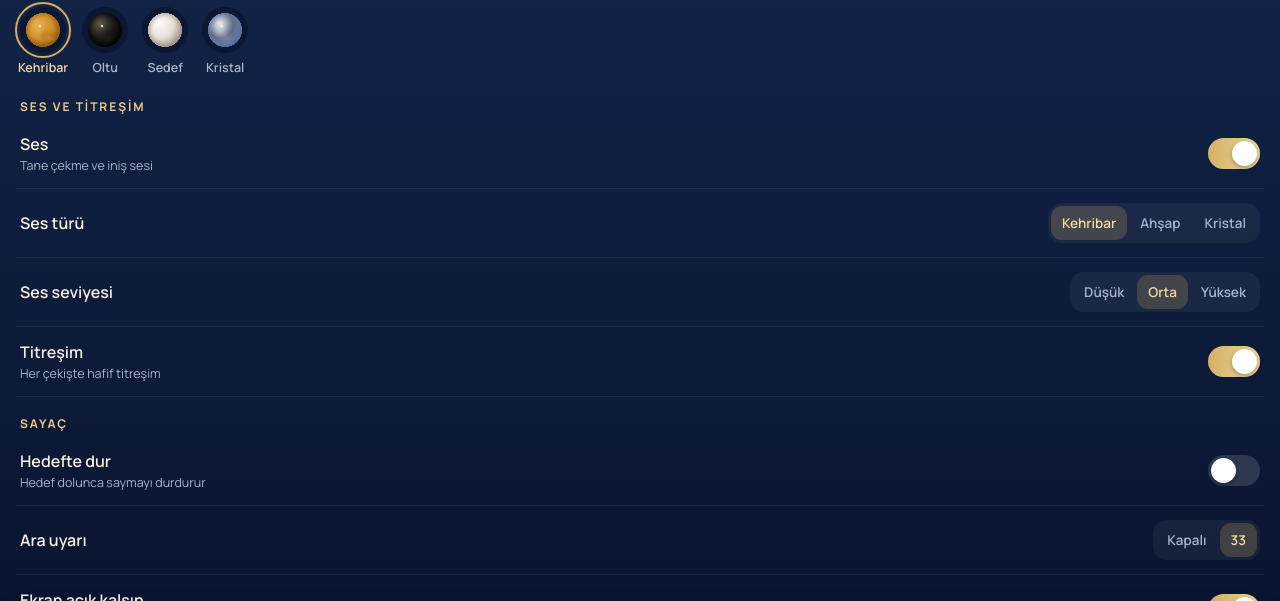
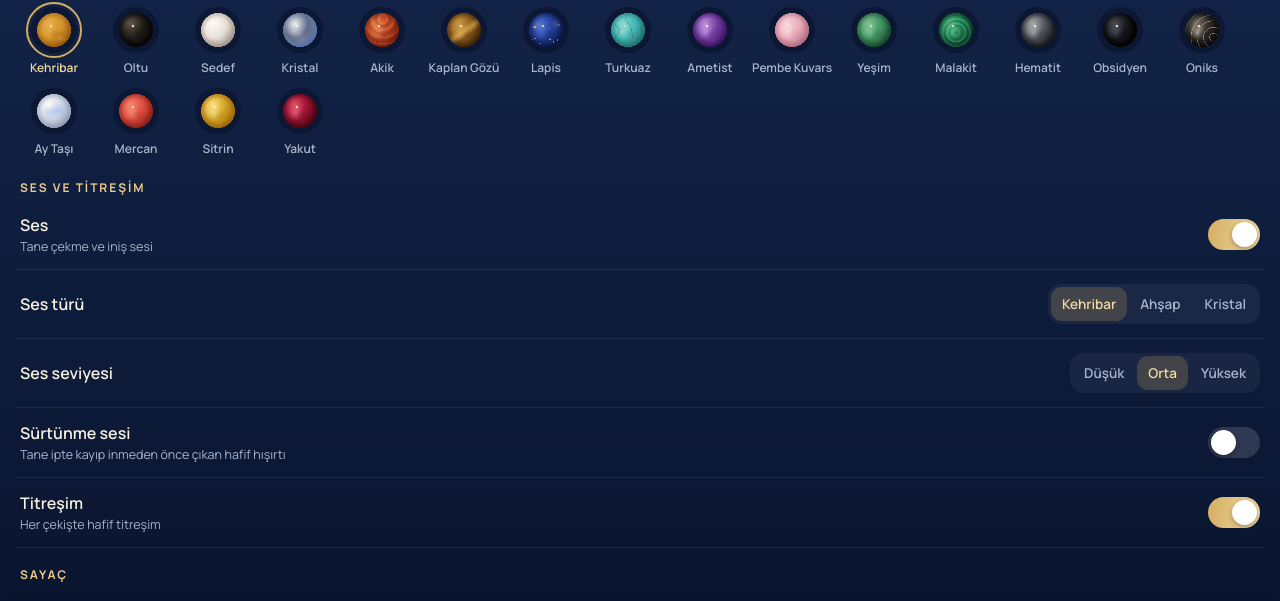
Before and after one commit to mrkriptoofficial-ops/kalemsel-backend-v2, a plain HTML site: page web/index.html in a window 1280 px wide. Both pictures are taken after a click on the button 44 px from the left and 32 px from the top of the page. Shown: the part 199-800 px from the top of the page. Drawn offline with nearby package versions, Linux system fonts and the light colour scheme.

Commit message:
feat(web): natural stones, larger beads, optional slide sound
- same 15 natural stones and stone patterns as Android 3.9
- larger, touching beads and smaller dome (Android 3.8 geometry)
- slide (friction) sound off by default, toggle in settings

Co-Authored-By: Claude Opus 5.5 <noreply@anthropic.com>
Claude-Session: https://claude.ai/code/session_015i94Xf4mT6Y1UCEueiix2i

```diff
--- a/web/app.js
+++ b/web/app.js
@@ -27,7 +27,7 @@ const defaults = () => ({
   selId: 1, total: 0, history: {}, laps: {},
   virds: DATA.virdler.map((v) => ({ id: v.id, name: v.name, steps: v.steps })),
   session: null,
-  settings: { bead: 0, sound: true, soundType: 0, vol: 1, haptic: true, stopAtTarget: false, milestone: 33, wake: true },
+  settings: { bead: 0, sound: true, soundType: 0, vol: 1, slide: false, haptic: true, stopAtTarget: false, milestone: 33, wake: true },
 });
 let S;
 try { S = Object.assign(defaults(), JSON.parse(localStorage.getItem(KEY) || 'null') || {}); } catch { S = defaults(); }
@@ -125,7 +125,7 @@ function soundOn() { return S.settings.sound; }
 function fbPull(milestone, completed) {
   if (!soundOn()) return;
   const v = VOLS[S.settings.vol] ?? 0.8, type = SOUND_TYPES[S.settings.soundType] || 'kehribar';
-  Audio.play('kayma', v * 0.55, 0, 0.96 + Math.random() * 0.08);
+  if (S.settings.slide) Audio.play('kayma', v * 0.55, 0, 0.96 + Math.random() * 0.08);
   Audio.play(type, v, PULL_MS / 1000, 0.96 + Math.random() * 0.08);
   if (milestone) Audio.play(type, v * 0.85, PULL_MS / 1000 + 0.09, 1.04);
   if (completed) Audio.play('zil', v, PULL_MS / 1000);
@@ -155,10 +155,25 @@ document.addEventListener('visibilitychange', () => { if (document.visibilitySta
 
 // ───────────── Tespih malzemeleri ─────────────
 const BEADS = [
-  { name: 'Kehribar', base: hex('#D3922A'), light: hex('#E6AA45'), edge: hex('#955A10'), mL: hex('#E8B04C'), mD: hex('#A0702A'), spec: 0.85, silver: true },
+  { name: 'Kehribar', base: hex('#D3922A'), light: hex('#E6AA45'), edge: hex('#955A10'), mL: hex('#E8B04C'), mD: hex('#A0702A'), spec: 0.85, silver: true, pat: 'DROPS' },
   { name: 'Oltu', base: hex('#1C1915'), light: hex('#524940'), edge: hex('#040303'), mL: hex('#332C25'), mD: hex('#0A0908'), spec: 1, silver: true },
   { name: 'Sedef', base: hex('#E6DED3'), light: hex('#FFFFFF'), edge: hex('#A0928A'), mL: hex('#F7E3EE'), mD: hex('#D9E5F3'), spec: 0.8, silver: false },
   { name: 'Kristal', base: hex('#DCE6FF', 0.4), light: hex('#FFFFFF', 0.933), edge: hex('#5E7AB4', 0.8), mL: hex('#FFFFFF', 0.533), mD: hex('#A9BDF0', 0.333), spec: 1, silver: false },
+  { name: 'Akik', base: hex('#B5401F'), light: hex('#E0703F'), edge: hex('#6E1A0A'), mL: hex('#F09A6A'), mD: hex('#7A2210'), spec: 0.9, silver: true, pat: 'BANDS' },
+  { name: 'Kaplan Gözü', base: hex('#8A5A1C'), light: hex('#D49A3E'), edge: hex('#3E2408'), mL: hex('#F0C060'), mD: hex('#4A2C0C'), spec: 0.9, silver: true, pat: 'CHATOYANT' },
+  { name: 'Lapis', base: hex('#1F3A93'), light: hex('#3C62C8'), edge: hex('#0A1745'), mL: hex('#5577D8'), mD: hex('#0F1F5C'), spec: 0.8, silver: false, pat: 'FLECKS' },
+  { name: 'Turkuaz', base: hex('#3FB3B0'), light: hex('#7FD8D2'), edge: hex('#1E6F70'), mL: hex('#A5E8E0'), mD: hex('#2A8A88'), spec: 0.5, silver: true, pat: 'VEINS' },
+  { name: 'Ametist', base: hex('#7B3FA8', 0.88), light: hex('#C08BE8', 0.95), edge: hex('#3A1260'), mL: hex('#D9B2F5'), mD: hex('#4E1F7A'), spec: 1, silver: true },
+  { name: 'Pembe Kuvars', base: hex('#E8A9B8'), light: hex('#F8D3DC'), edge: hex('#B06A80'), mL: hex('#FFE6EC'), mD: hex('#C88596'), spec: 0.7, silver: false },
+  { name: 'Yeşim', base: hex('#3E8E5E'), light: hex('#74C08E'), edge: hex('#17462B'), mL: hex('#9AD8AE'), mD: hex('#245F3C'), spec: 0.7, silver: false },
+  { name: 'Malakit', base: hex('#1E7A4E'), light: hex('#3FAF77'), edge: hex('#08331F'), mL: hex('#5CCB92'), mD: hex('#0B4A2C'), spec: 0.8, silver: false, pat: 'BANDS' },
+  { name: 'Hematit', base: hex('#4A4D52'), light: hex('#9DA2AA'), edge: hex('#16171A'), mL: hex('#C0C5CC'), mD: hex('#222428'), spec: 1, silver: true },
+  { name: 'Obsidyen', base: hex('#121318'), light: hex('#3A3D48'), edge: hex('#000000'), mL: hex('#5A6070'), mD: hex('#050506'), spec: 1, silver: true },
+  { name: 'Oniks', base: hex('#2A2522'), light: hex('#6A625C'), edge: hex('#0A0807'), mL: hex('#D8D0C4'), mD: hex('#0A0807'), spec: 0.9, silver: true, pat: 'BANDS' },
+  { name: 'Ay Taşı', base: hex('#DDE3EE', 0.92), light: hex('#FFFFFF'), edge: hex('#8E9BB5'), mL: hex('#B9D2FF'), mD: hex('#C8CFDC'), spec: 0.9, silver: false, pat: 'SHEEN' },
+  { name: 'Mercan', base: hex('#D9483B'), light: hex('#F27C66'), edge: hex('#8A1E16'), mL: hex('#FF9E88'), mD: hex('#A0281E'), spec: 0.8, silver: false },
+  { name: 'Sitrin', base: hex('#E8B020', 0.88), light: hex('#FFE27A'), edge: hex('#9A6406'), mL: hex('#FFF0A8'), mD: hex('#B07A10'), spec: 1, silver: false },
+  { name: 'Yakut', base: hex('#9E1030', 0.92), light: hex('#E0405E'), edge: hex('#4A0414'), mL: hex('#FF7A90'), mD: hex('#5E0A1C'), spec: 1, silver: true },
 ];
 const WARM_SHEEN = hex('#FFE7AE'), WARM_HALO = hex('#FFE9BE'), WARM_SPEC = hex('#FFF1D2');
 const DROP_CORE = hex('#B06A0C'), DROP_EDGE = hex('#B8760F'), DROP_GLOW = hex('#F5BE52');
@@ -170,7 +185,7 @@ const PULL_TRAIL = hex('#F6D58C');
 const CORD_DARK = hex('#5B3518'), CORD_LIGHT = hex('#A9773E'), CORD_SHINE = hex('#E8C48A', 0.75);
 const GLASS_TINT = hex('#BFD3FF'), GLASS_EDGE = hex('#D6E4FF');
 const GOLD = hex('#D4AE62'), GOLD_L = hex('#F1D9A0'), GOLD_D = hex('#9C7838');
-const CLUSTER = 3, PULL_GAP = 1.9, GAP_DEG = 23, DOME_H = 1.16;
+const CLUSTER = 3, PULL_GAP = 1.5, GAP_DEG = 18, DOME_H = 1.16;
 
 function radial(ctx, x, y, R, stops) { const g = ctx.createRadialGradient(x, y, 0, x, y, Math.max(R, 0.01)); for (const [o, c] of stops) g.addColorStop(o, c); return g; }
 function circle(ctx, x, y, r, fill) { ctx.beginPath(); ctx.arc(x, y, Math.max(r, 0), 0, 2 * PI); ctx.fillStyle = fill; ctx.fill(); }
@@ -186,16 +201,52 @@ function drawAmberDrop(ctx, x, y, rr, angle) {
   circle(ctx, 0, 0, 1, radial(ctx, 0, 0, 1, [[0, rgba(DROP_GLOW, 0.28)], [1, rgba(DROP_GLOW, 0)]]));
   ctx.restore();
 }
+// Doğal taş desenleri (tane dairesine kırpılmış)
+function stonePattern(ctx, m, x, y, r, v) {
+  const R = rng(v * 7919 + m.name.length * 131 + m.name.charCodeAt(0));
+  switch (m.pat) {
+    case 'DROPS': BEAD_DROPS[v % BEAD_DROPS.length].forEach(([dx, dy, dr], k) => drawAmberDrop(ctx, x + dx * r, y + dy * r, dr * r, 20 + k * 55 + v * 30)); break;
+    case 'FLECKS':
+      for (let i = 0; i < 2; i++) radialDot(ctx, x + (R() - 0.5) * r * 1.4, y + (R() - 0.5) * r * 1.4, r * 0.35, hex('#DCE4F5'), 0.16);
+      for (let i = 0; i < 9; i++) circle(ctx, x + (R() - 0.5) * r * 1.7, y + (R() - 0.5) * r * 1.7, r * (0.03 + R() * 0.05), `rgba(233,199,102,${0.55 + R() * 0.4})`);
+      break;
+    case 'CHATOYANT': {
+      ctx.translate(x, y); ctx.rotate((-35 + v * 17) * PI / 180);
+      ctx.lineWidth = r * 0.05; ctx.strokeStyle = rgba(m.mD, 0.18);
+      for (let i = -7; i <= 7; i++) { ctx.beginPath(); ctx.moveTo(-r, i * r * 0.13); ctx.lineTo(r, i * r * 0.13); ctx.stroke(); }
+      const by = (R() - 0.5) * r * 0.5, g = ctx.createLinearGradient(0, by - r * 0.32, 0, by + r * 0.32);
+      g.addColorStop(0, rgba(m.mL, 0)); g.addColorStop(0.5, rgba(m.mL, 0.55)); g.addColorStop(1, rgba(m.mL, 0));
+      ctx.fillStyle = g; ctx.fillRect(-r, by - r * 0.32, 2 * r, r * 0.64); break;
+    }
+    case 'BANDS': {
+      const cx = x + (R() - 0.5) * r * 1.6, cy = y + (R() - 0.5) * r * 1.6, onyx = m.name === 'Oniks';
+      let rad = r * (0.15 + R() * 0.1), i = 0;
+      while (rad < r * 2.4) {
+        const a = onyx ? (i % 2 === 0 ? 0.55 : 0) : 0.30;
+        if (a > 0) { ctx.strokeStyle = rgba(i % 2 === 0 ? m.mL : m.mD, a); ctx.lineWidth = r * (onyx ? 0.035 : 0.07 + R() * 0.05); ctx.beginPath(); ctx.arc(cx, cy, rad, 0, 2 * PI); ctx.stroke(); }
+        rad += r * (0.12 + R() * 0.12); i++;
+      }
+      break;
+    }
+    case 'VEINS':
+      ctx.strokeStyle = 'rgba(90,70,48,.45)'; ctx.lineCap = 'round'; ctx.lineJoin = 'round';
+      for (let k = 0; k < 3; k++) {
+        let a = x + (R() - 0.5) * r * 2, b = y - r; ctx.beginPath(); ctx.moveTo(a, b);
+        while (b < y + r) { a += (R() - 0.5) * r * 0.5; b += r * (0.15 + R() * 0.2); ctx.lineTo(a, b); }
+        ctx.lineWidth = r * (0.03 + R() * 0.03); ctx.stroke();
+      }
+      break;
+    case 'SHEEN':
+      ctx.translate(x + r * 0.15, y - r * 0.05); ctx.scale(1, 0.8 / 1.4);
+      radialDot(ctx, 0, 0, r * 0.7, hex('#8FB8FF'), 0.55); break;
+  }
+}
 function drawBead(ctx, m, x, y, r, v) {
   circle(ctx, x, y, r, radial(ctx, x - r * 0.30, y - r * 0.36, r * 1.45, [[0, rgba(m.light)], [0.55, rgba(m.base)], [1, rgba(m.edge)]]));
   const h1 = ((v * 73 + 17) % 97) / 97, h2 = ((v * 41 + 59) % 89) / 89;
   radialDot(ctx, x + (h1 - 0.5) * r * 0.8, y + (h2 - 0.5) * r * 0.7, r * (0.35 + 0.2 * h2), m.mL, 0.55);
   radialDot(ctx, x + (h2 - 0.5) * r * 0.7, y + (0.5 - h1) * r * 0.8, r * (0.30 + 0.2 * h1), m.mD, 0.28);
-  if (m.name === 'Kehribar') {
-    ctx.save(); ctx.beginPath(); ctx.arc(x, y, r, 0, 2 * PI); ctx.clip();
-    BEAD_DROPS[v % BEAD_DROPS.length].forEach(([dx, dy, dr], k) => drawAmberDrop(ctx, x + dx * r, y + dy * r, dr * r, 20 + k * 55 + v * 30));
-    ctx.restore();
-  }
+  if (m.pat) { ctx.save(); ctx.beginPath(); ctx.arc(x, y, r, 0, 2 * PI); ctx.clip(); stonePattern(ctx, m, x, y, r, v); ctx.restore(); }
   circle(ctx, x, y, r, radial(ctx, x, y, r, [[0.70, rgba(m.edge, 0)], [1, rgba(m.edge, 0.55)]]));
   radialDot(ctx, x + r * 0.12, y + r * 0.52, r * 0.45, m.light, 0.10);
   radialDot(ctx, x - r * 0.28, y - r * 0.34, r * 0.55, WARM_SHEEN, 0.10);
@@ -247,8 +298,8 @@ function drawDome(now) {
   const m = BEADS[S.settings.bead] || BEADS[0];
   const pos = anim.pos, prog = anim.prog, pulse = anim.pulse, burst = anim.burst, press = anim.press;
   const seg = (360 - GAP_DEG) / (33 + PULL_GAP), f = PI * seg / 360;
-  const rB = (W / 2 - 3 * k) / (1 + f), r = rB * f, cx = W / 2, cy = W / 2;
-  const rDisc = rB - r - 7 * k, rArc = rDisc - 13 * k, stroke = 3.4 * k;
+  const BS = 1.15, rB = (W / 2 - 3 * k) / (1 + f * BS), r = rB * f * BS, cx = W / 2, cy = W / 2;
+  const rDisc = rB - r - 16 * k, rArc = rDisc - 13 * k, stroke = 3.4 * k;
   const ph = phase(prog);
   const polar = (rad, deg) => { const a = deg * PI / 180; return [cx + rad * Math.cos(a), cy + rad * Math.sin(a)]; };
 
@@ -342,6 +393,9 @@ function drawDome(now) {
       for (let q = 1; q <= 3; q++) { const [tx, ty] = polar(rB, angleOf(b.v + q * 0.32 * (0.4 + s))); circle(ctx, tx, ty, r * (1 - 0.1 * q), rgba(PULL_TRAIL, (0.24 - 0.06 * q) * s)); }
     }
     if (b.j <= CLUSTER - 1 && b.j > CLUSTER - 1.25 && !reduceMotion) radialDot(ctx, b.x, b.y, r * 1.8, PULL_TRAIL, 0.45 * (1 - (CLUSTER - 1 - b.j) / 0.25));
+  }
+  for (const b of [...beads].sort((p, q) => p.y - q.y)) {
+    const recent = ((((CLUSTER - 1) - b.j) % 33) + 33) % 33, lit = recent + 0.5 <= litUpTo + 0.01;
     ctx.globalAlpha = b.a; ctx.drawImage(sp.beads[(b.id * 5) % 6], b.x - half, b.y - half, sp.size, sp.size); ctx.globalAlpha = 1;
     if (lit) circle(ctx, b.x, b.y, r, rgba(phase((recent + 0.5) / 33), 0.10 * b.a));
   }
@@ -413,7 +467,7 @@ function layout() {
   box.style.width = W + 'px'; box.style.height = W * DOME_H + 'px';
   dome.width = Math.round(W * DPR); dome.height = Math.round(W * DOME_H * DPR);
   const seg = (360 - GAP_DEG) / (33 + PULL_GAP), f = PI * seg / 360, k = W / 380;
-  const rB = (W / 2 - 3 * k) / (1 + f), rDisc = rB - rB * f - 7 * k;
+  const rB = (W / 2 - 3 * k) / (1 + f * 1.15), rDisc = rB - rB * f * 1.15 - 16 * k;
   const hit = $('#hit'); hit.style.left = W / 2 - rB + 'px'; hit.style.top = W / 2 - rB + 'px'; hit.style.width = hit.style.height = rB * 2 + 'px';
   placeNum();
   $('#nTarget').style.fontSize = Math.max(11, W * 0.034) + 'px';
@@ -683,6 +737,7 @@ function settingsSheet() {
       ${sw('sound', 'Ses', 'Tane çekme ve iniş sesi')}
       ${seg('soundType', 'Ses türü', ['Kehribar', 'Ahşap', 'Kristal'])}
       ${seg('vol', 'Ses seviyesi', ['Düşük', 'Orta', 'Yüksek'])}
+      ${sw('slide', 'Sürtünme sesi', 'Tane ipte kayıp inmeden önce çıkan hafif hışırtı')}
       ${sw('haptic', 'Titreşim', ios ? 'iPhone’da iOS 18 ve sonrası; hafif dokunsal tık' : 'Her çekişte hafif titreşim')}
       <div class="sec">SAYAÇ</div>
       ${sw('stopAtTarget', 'Hedefte dur', 'Hedef dolunca saymayı durdurur')}
@@ -693,16 +748,16 @@ function settingsSheet() {
       <button class="btn ghost" id="sExport" style="margin:10px 0">Yedeği indir</button>
       <button class="btn ghost" id="sImport" style="margin:10px 0">Yedeği geri yükle</button>
       <input type="file" id="sFile" accept="application/json,.json" hidden>
-      <p class="note">Veriler yalnızca bu cihazda saklanır. Zikirmatik web · 3.6</p>`;
+      <p class="note">Veriler yalnızca bu cihazda saklanır. Zikirmatik web · 3.9</p>`;
     // milestone segmenti 0/33 değerleriyle çalışır
     $('#sheetBody').querySelectorAll('[data-seg="milestone"]').forEach((b, i) => { b.classList.toggle('on', (st.milestone > 0) === (i === 1)); b.dataset.v = i ? 33 : 0; });
     $('#sheetBody').querySelectorAll('.beads canvas').forEach((c, i) => {
       const x = c.getContext('2d'); x.scale(3, 3); x.fillStyle = '#0B1733'; x.fillRect(0, 0, 46, 46); drawBead(x, BEADS[i], 23, 23, 17, 0);
     });
-    $('#sheetBody').querySelectorAll('[data-bead]').forEach((b) => b.onclick = () => { st.bead = +b.dataset.bead; sprites.key = ''; save(); body(); kick(); drawDome(performance.now()); });
+    $('#sheetBody').querySelectorAll('[data-bead]').forEach((b) => b.onclick = () => { st.bead = +b.dataset.bead; if (st.bead >= BEADS.length) st.bead = 0; sprites.key = ''; save(); body(); kick(); drawDome(performance.now()); });
     $('#sheetBody').querySelectorAll('[data-sw]').forEach((b) => b.onclick = () => {
       const k = b.dataset.sw; st[k] = !st[k]; b.classList.toggle('on', st[k]); save();
-      if (k === 'sound' && st.sound) { Audio.unlock(); fbPull(false, false); }
+      if ((k === 'sound' && st.sound) || k === 'slide') { Audio.unlock(); fbPull(false, false); }
       if (k === 'haptic' && st.haptic) haptic('tap');
       if (k === 'wake') { if (st.wake) keepAwake(); else if (wakeLock) wakeLock.release(); }
       if (k === 'stopAtTarget') render();
--- a/web/index.html
+++ b/web/index.html
@@ -129,8 +129,8 @@ header{display:flex;align-items:center;justify-content:space-between;flex:none}
 .seg{display:flex;background:rgba(255,255,255,.05);border-radius:14px;padding:3px;gap:2px;flex:none}
 .seg button{padding:8px 11px;border-radius:11px;font-size:13.5px;font-weight:600;color:var(--sub)}
 .seg button.on{background:rgba(212,174,98,.22);color:var(--gold-l)}
-.beads{display:flex;gap:14px;padding:6px 2px 4px}
-.beads button{display:flex;flex-direction:column;align-items:center;gap:6px;font-size:12.5px;color:var(--sub);font-weight:600}
+.beads{display:flex;flex-wrap:wrap;gap:12px 6px;padding:6px 0 4px}
+.beads button{width:76px;display:flex;flex-direction:column;align-items:center;gap:6px;font-size:12px;color:var(--sub);font-weight:600;white-space:nowrap}
 .beads canvas{width:46px;height:46px;border-radius:50%;outline:2px solid transparent;outline-offset:3px}
 .beads button.on canvas{outline-color:var(--gold)}
 .beads button.on{color:var(--gold-l)}
--- a/web/sw.js
+++ b/web/sw.js
@@ -1,5 +1,5 @@
 // Zikirmatik: çevrimdışı çalışma. Uygulama dosyaları önceden, yazı tipleri ilk açılışta önbelleğe alınır.
-const V = 'zk-web-2';
+const V = 'zk-web-3';
 const CORE = ['./', 'index.html', 'app.js', 'data.js', 'manifest.webmanifest', 'icon-180.png', 'icon-192.png', 'icon-512.png'];
 self.addEventListener('install', (e) => { e.waitUntil(caches.open(V).then((c) => c.addAll(CORE)).then(() => self.skipWaiting())); });
 self.addEventListener('activate', (e) => {
```
